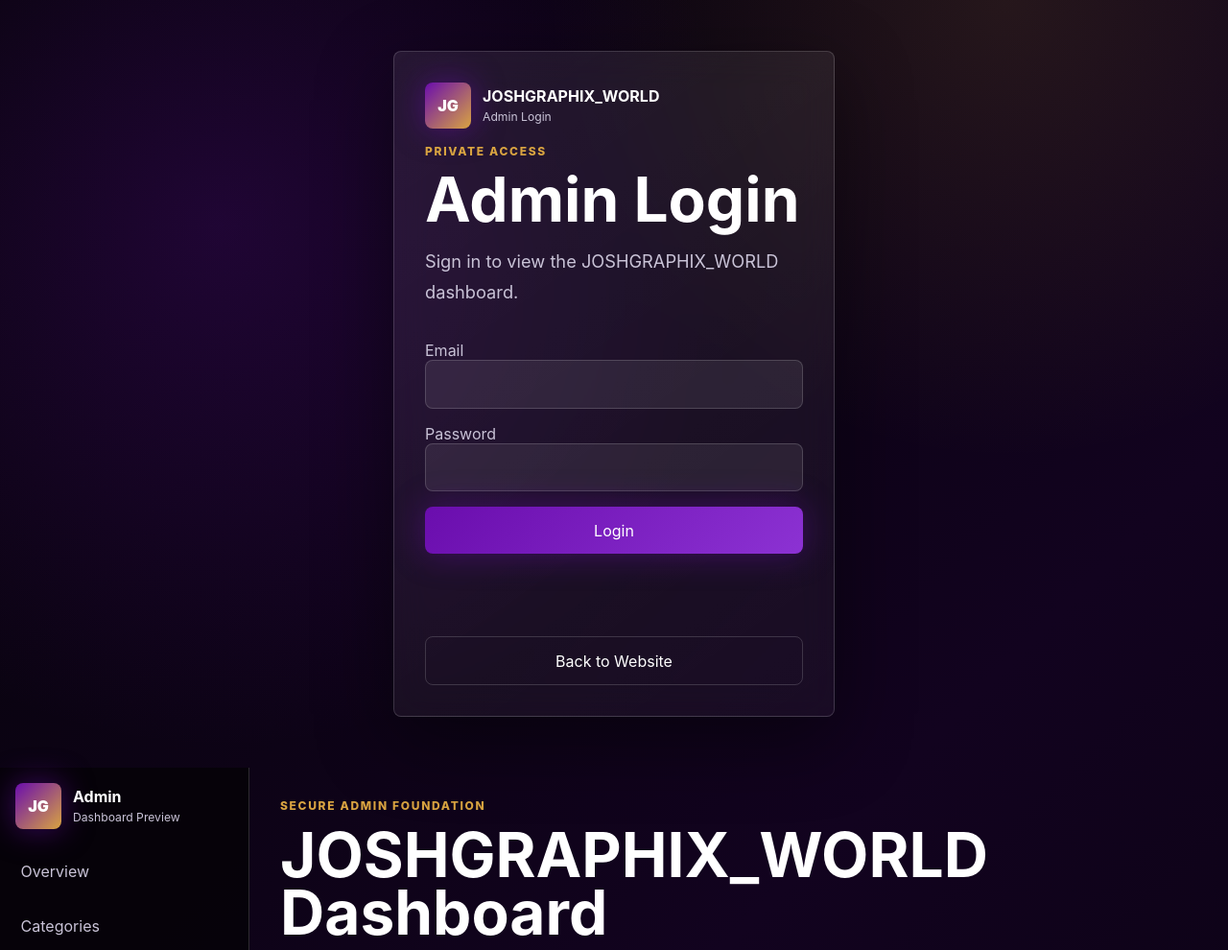
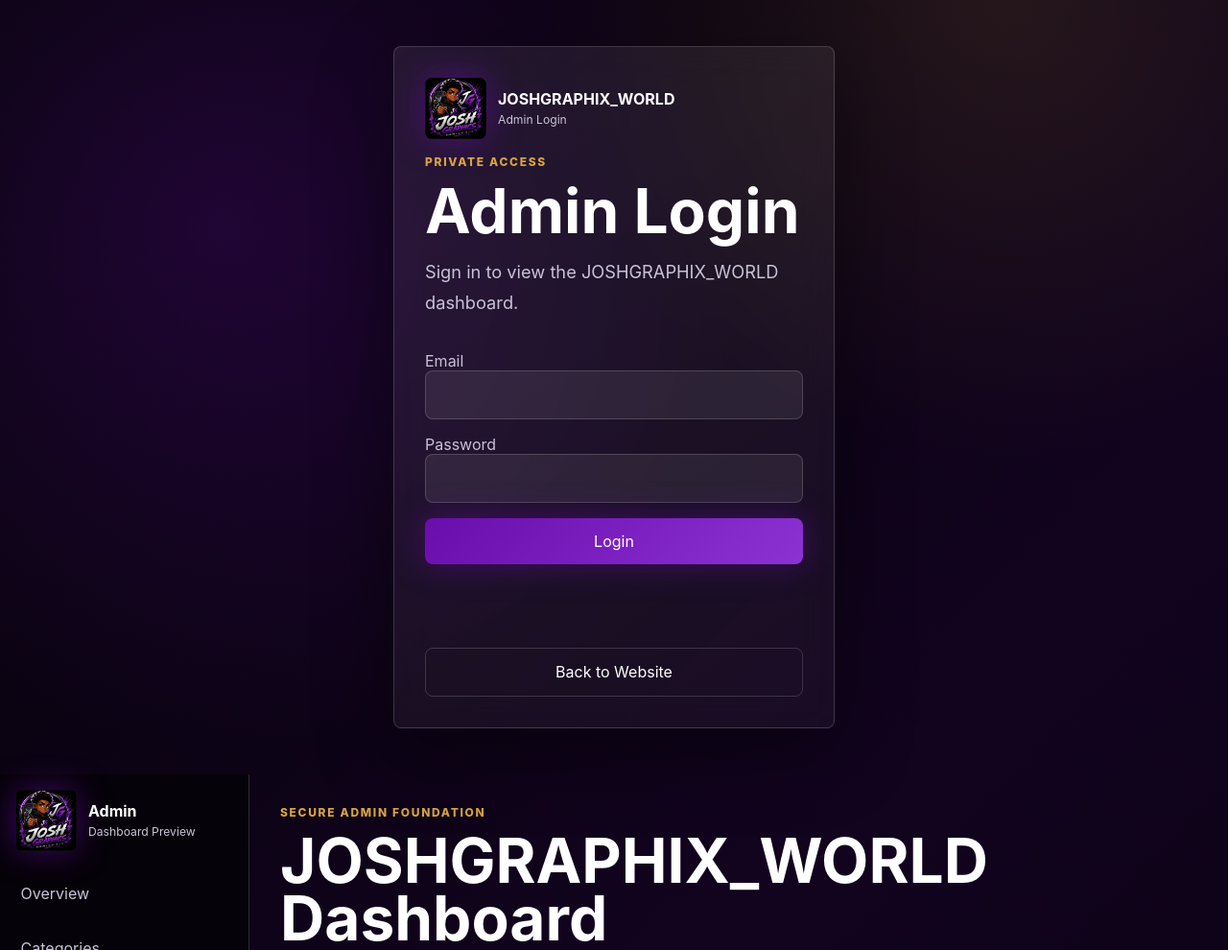
Before and after one commit to Omatsulijoshua/Graphic-Design-Portfolio, a plain HTML site: page admin.html in a window 1280 px wide. Shown: the top 990 px of the page at 96% size. Drawn offline with Linux system fonts and the light colour scheme.

Commit message:
Replace brand mark with Josh Graphix logo

```diff
--- a/admin.html
+++ b/admin.html
@@ -11,7 +11,7 @@
     <section class="login-screen" data-login-screen>
       <form class="login-card" data-login-form>
         <a class="brand" href="index.html">
-          <span class="brand-mark">JG</span>
+          <span class="brand-mark"><img src="assets/joshgraphix-logo.jpg" alt=""></span>
           <span><strong>JOSHGRAPHIX_WORLD</strong><small>Admin Login</small></span>
         </a>
         <div>
@@ -30,7 +30,7 @@
     <main class="admin-shell" data-admin-shell hidden>
       <aside class="admin-sidebar">
         <a class="brand" href="index.html">
-          <span class="brand-mark">JG</span>
+          <span class="brand-mark"><img src="assets/joshgraphix-logo.jpg" alt=""></span>
           <span><strong>Admin</strong><small>Dashboard Preview</small></span>
         </a>
         <nav class="nav-links" style="display:flex;flex-direction:column;align-items:stretch;margin-top:1.5rem">
--- a/styles.css
+++ b/styles.css
@@ -50,12 +50,18 @@ button, input, select, textarea { font: inherit; }
 .brand-mark {
   display: grid;
   place-items: center;
-  width: 3rem;
-  height: 3rem;
+  width: 4rem;
+  height: 4rem;
   border-radius: var(--radius);
-  background: linear-gradient(135deg, var(--purple), var(--gold));
+  background: #050308;
   box-shadow: 0 0 32px rgba(106, 13, 173, 0.55);
+  overflow: hidden;
   font-weight: 900;
+}
+.brand-mark img {
+  width: 100%;
+  height: 100%;
+  object-fit: cover;
 }
 .brand strong { display: block; letter-spacing: 0; }
 .brand small { color: var(--muted); font-size: 0.76rem; }
@@ -375,6 +381,10 @@ td { color: var(--muted); }
 }
 
 @media (max-width: 560px) {
+  .brand-mark {
+    width: 3.4rem;
+    height: 3.4rem;
+  }
   .brand small { display: none; }
   .hero { min-height: auto; padding-top: 4rem; }
   .hero-stats { grid-template-columns: 1fr 1fr; }
```
Also changed, not shown: index.html (+1 -1 lines), assets/joshgraphix-logo.jpg (added).
